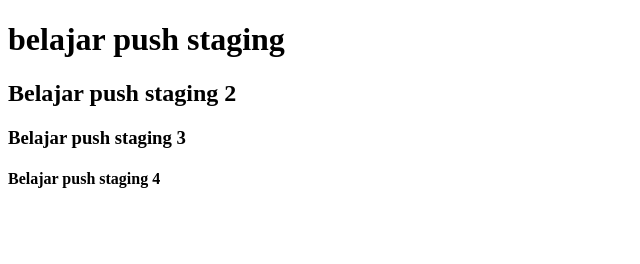
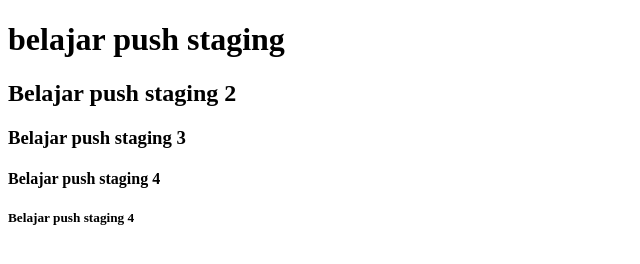
Before and after one commit to Itsjoses/belajar-niomic, a plain HTML site: page header.html in a window 1280 px wide. Shown: the whole page, without its empty margins (0-640 px from the left). Drawn offline with Linux system fonts and the light colour scheme.

Commit message:
add element h5

```diff
--- a/header.html
+++ b/header.html
@@ -11,5 +11,6 @@
     <h2>Belajar push staging 2</h2>
     <h3>Belajar push staging 3</h3>
     <h4>Belajar push staging 4</h4>
+    <h5>Belajar push staging 4</h5>
 </body>
 </html>
```
